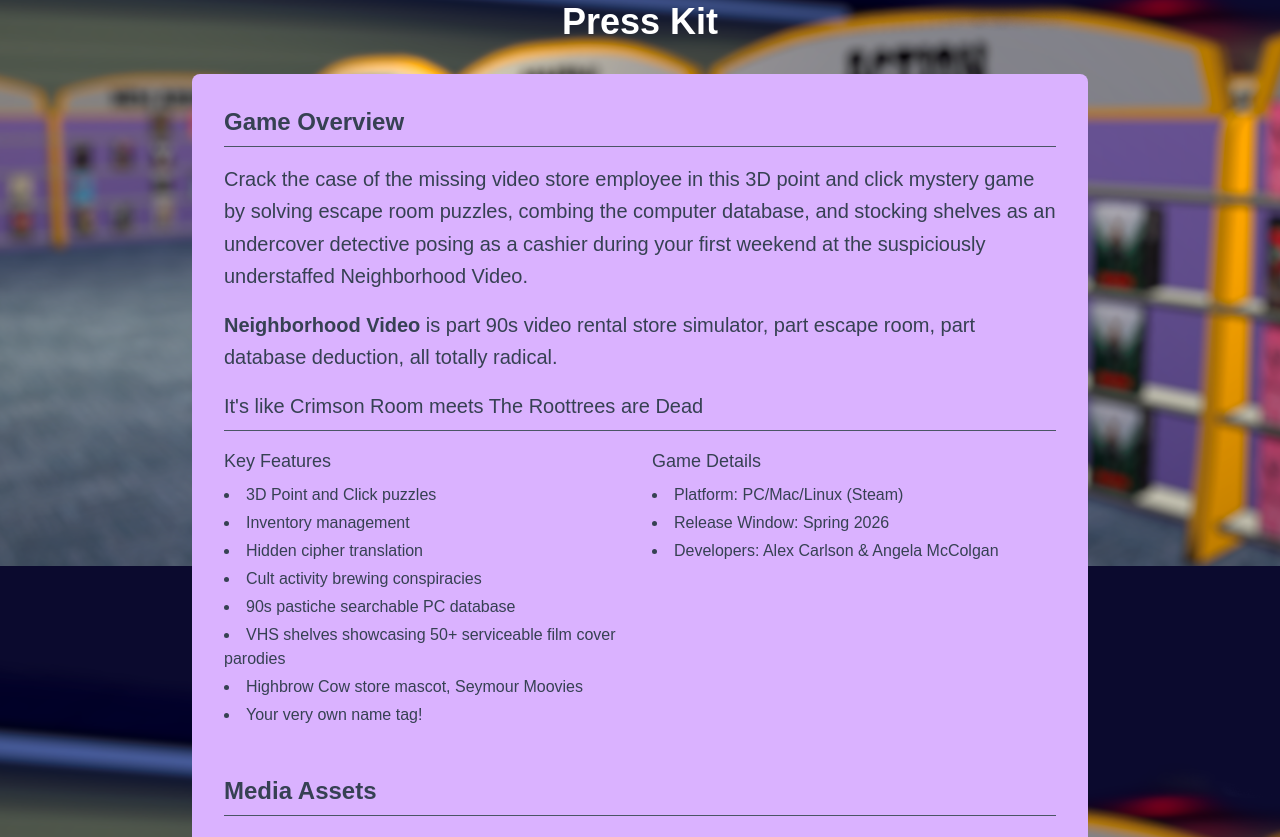
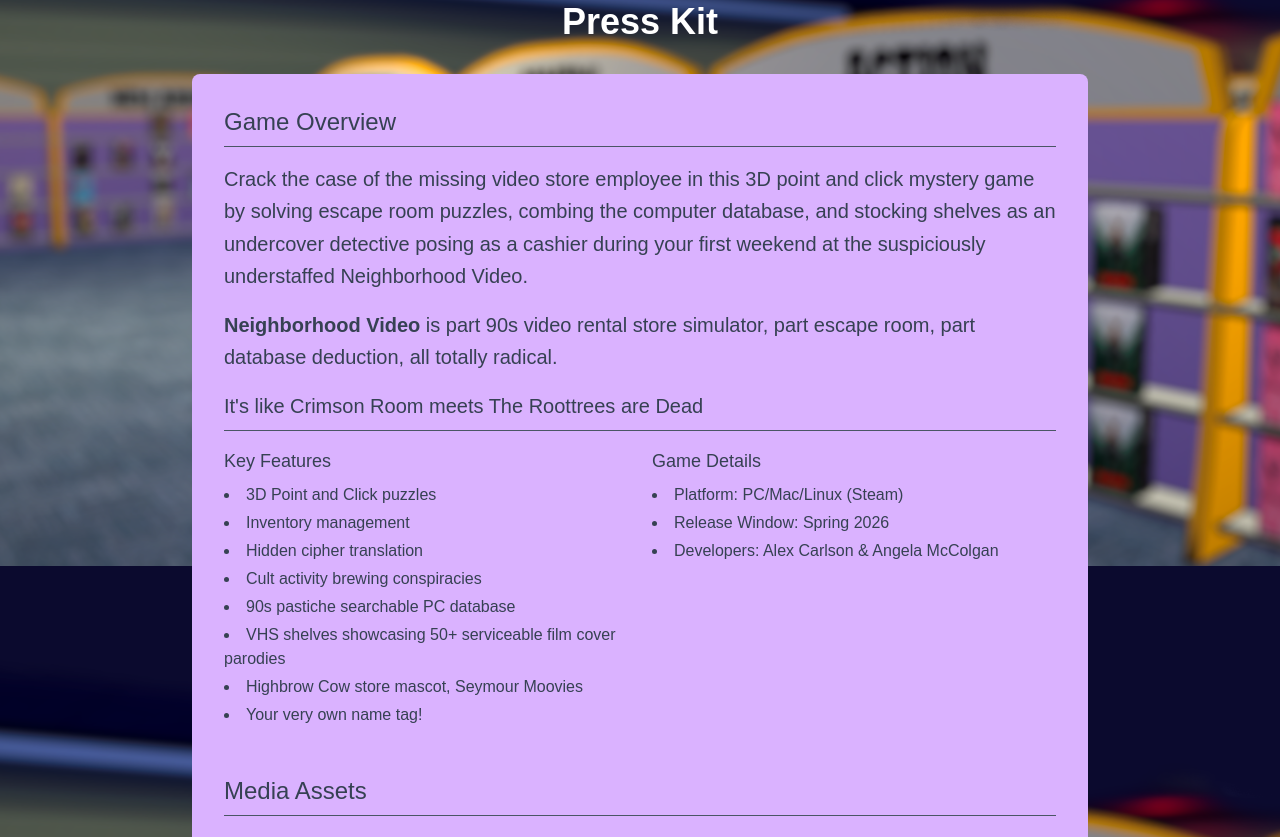
Before and after one commit to alex-carlson/neighborhood-video-website, a Next.js app: page /press in a window 1280 px wide. Shown: the part 234-1071 px from the top of the page. Built offline with nearby package versions, Linux system fonts and the light colour scheme.

Commit message:
unbolded the header fonts

```diff
--- a/app/press/page.tsx
+++ b/app/press/page.tsx
@@ -28,7 +28,7 @@
                 <div className="w-full space-y-12 text-gray-700 bg-purple-300 p-8 rounded-lg">
                     {/* Game Overview */}
                     <section className="space-y-4">
-                        <h2 className="text-2xl font-semibold border-b border-gray-600 pb-2">Game Overview</h2>
+                        <h2 className="text-2xl border-b border-gray-600 pb-2">Game Overview</h2>
                         <div className="space-y-4">
                             <p className="text-lg leading-relaxed">
                                 Crack the case of the missing video store employee in this 3D point and click mystery game by solving escape room puzzles, combing the computer database, and stocking shelves as an undercover detective posing as a cashier during your first weekend at the suspiciously understaffed Neighborhood Video. </p>
@@ -64,7 +64,7 @@
                     </section>
 
                     <section className="space-y-4">
-                        <h2 className="text-2xl font-semibold border-b border-gray-600 pb-2">Media Assets</h2>
+                        <h2 className="text-2xl border-b border-gray-600 pb-2">Media Assets</h2>
                         <div className="mb-4">
                             <h3 className="text-lg font-medium mb-3">Media Package Download</h3>
                             <a
@@ -203,7 +203,7 @@
                     </section>
 
                     <section className="space-y-4">
-                        <h2 className="text-2xl font-semibold border-b border-gray-600 pb-2">AI Stance Disclaimer</h2>
+                        <h2 className="text-2xl border-b border-gray-600 pb-2">AI Stance Disclaimer</h2>
                         <div className="space-y-4">
                             <div>
                                 <p>
@@ -214,7 +214,7 @@
                     </section>
 
                     <section className="space-y-4">
-                        <h2 className="text-2xl font-semibold border-b border-gray-600 pb-2">Press Contact</h2>
+                        <h2 className="text-2xl border-b border-gray-600 pb-2">Press Contact</h2>
                         <div className="bg-gray-800 p-6 rounded">
                             <p className="mb-4 text-gray-200">For press inquiries, interviews, or additional information please reach us at:</p>
                             <div className="space-y-2 text-gray-300">
@@ -233,7 +233,7 @@
 
                     {/* Steam Widget */}
                     <section className="space-y-4">
-                        <h2 className="text-2xl font-semibold border-b border-gray-600 pb-2">Get the Game</h2>
+                        <h2 className="text-2xl border-b border-gray-600 pb-2">Get the Game</h2>
                         <div className="flex justify-center">
                             <iframe
                                 src="https://store.steampowered.com/widget/4072630/"
```
